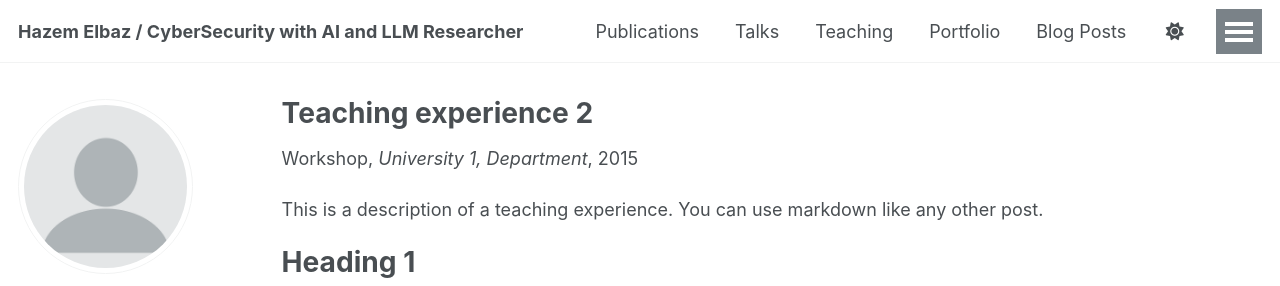
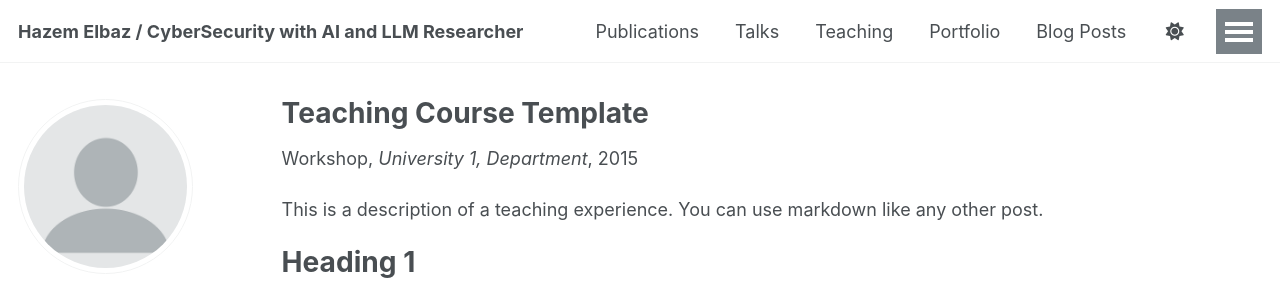
Before and after one commit to elbazhazem/elbazhazem.github.io, a Jekyll site: the page built from _teaching/2015-teaching-course-template.md, in a window 1280 px wide and 1054 px high. Shown: the top 286 px of the window. Built offline with Jekyll 4.4.1, drawn with Linux system fonts in a browser that asks for light colours; some web fonts are replaced.

Commit message:
udpate the course name to template

```diff
--- a/_teaching/2015-spring-teaching-2.md
+++ b/_teaching/2015-teaching-course-template.md
@@ -1,8 +1,8 @@
 ---
-title: "Teaching experience 2"
+title: "Teaching Course Template"
 collection: teaching
 type: "Workshop"
-permalink: /teaching/2015-spring-teaching-1
+permalink: /teaching/2015-teaching-course-template
 venue: "University 1, Department"
 date: 2015-01-01
 location: "City, Country"
```
Also changed, not shown: 1 other file.
